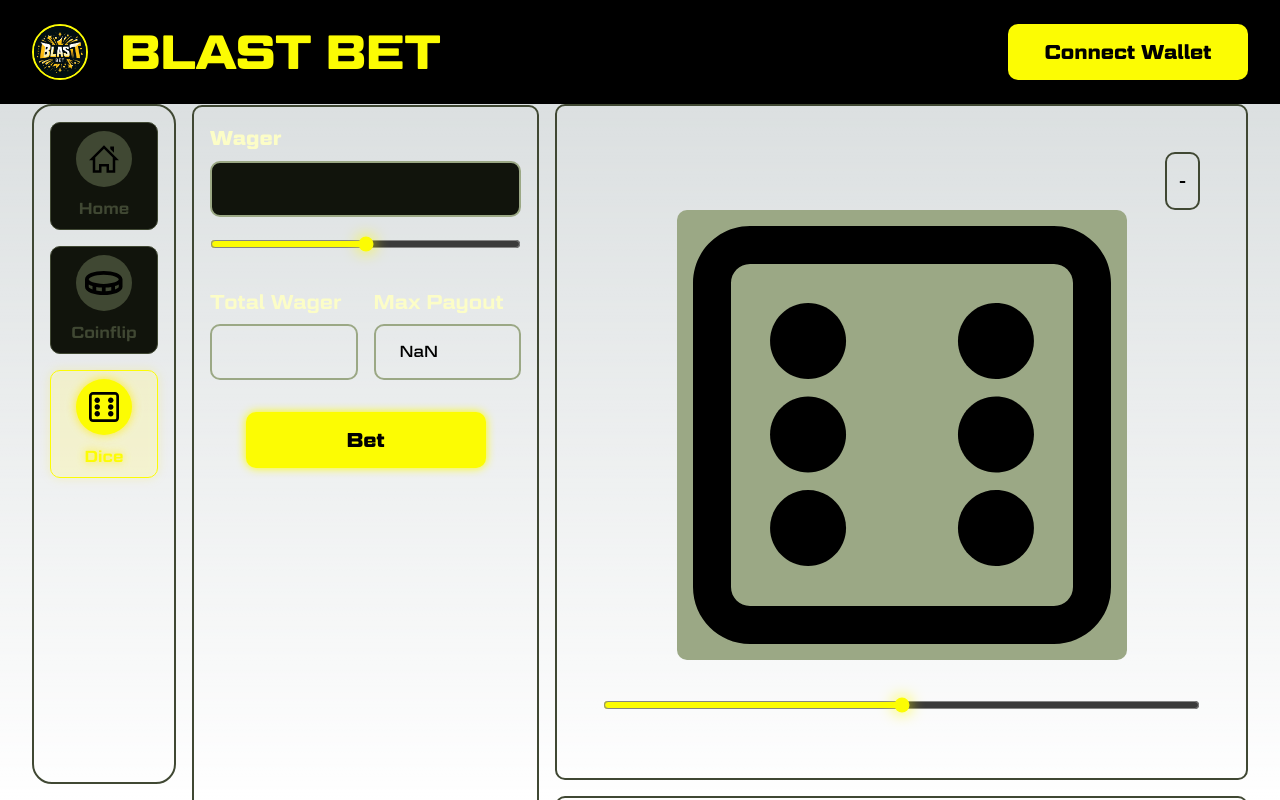
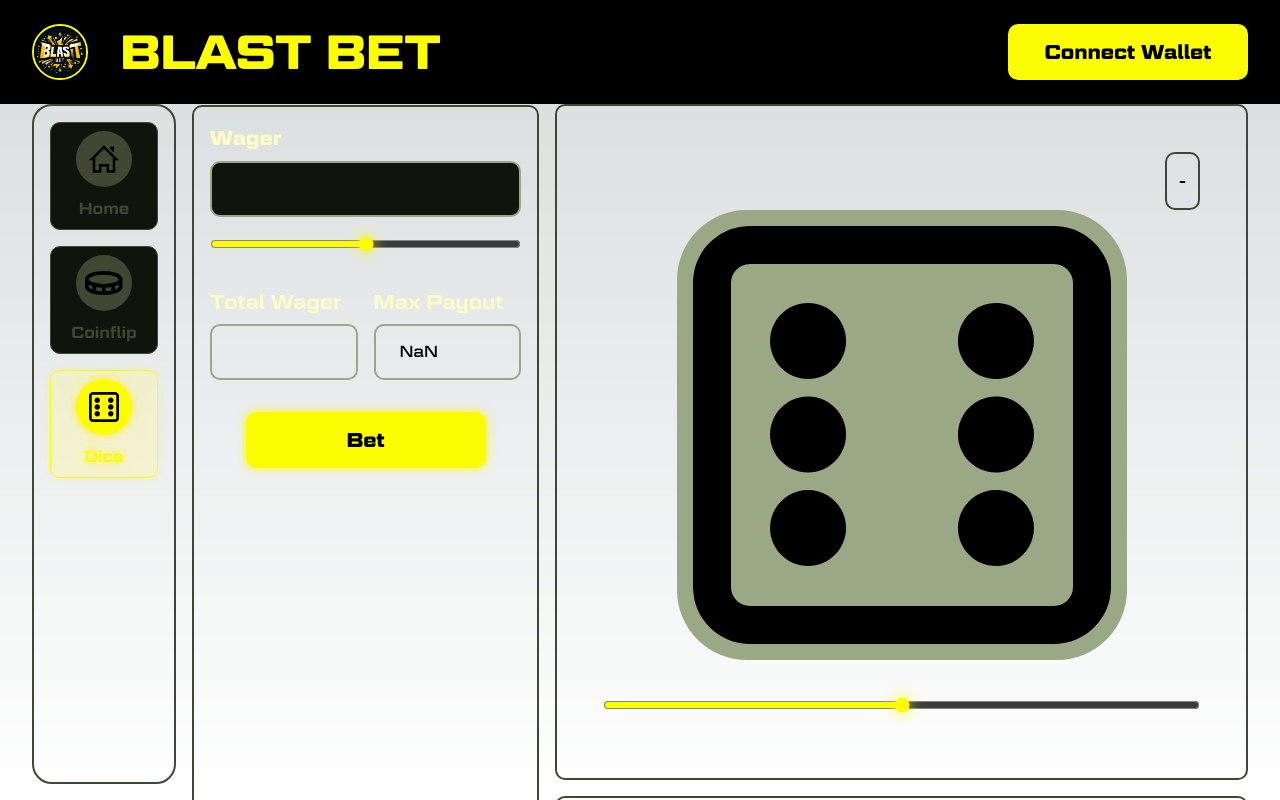
Before and after one commit to wittawink/blastbetbb, a Next.js app: page /dice in a window 1280 px wide. Shown: the top 800 px of the page. Built offline with nearby package versions, Linux system fonts and the light colour scheme.

Commit message:
change rounded of dice icon to 70

```diff
--- a/src/ui/core/DiceDetail/index.tsx
+++ b/src/ui/core/DiceDetail/index.tsx
@@ -146,7 +146,7 @@
             <div className="flex flex-col justify-center items-center">
               <Image
                 className={cn(
-                  "w-[450px] h-[450px] rounded-[10px] p-4 bg-[#9BA885] mb-10",
+                  "w-[450px] h-[450px] rounded-[70px] p-4 bg-[#9BA885] mb-10",
                   onDiceGameContract ? customInput.blink : ""
                 )}
                 src={Dice}
```
